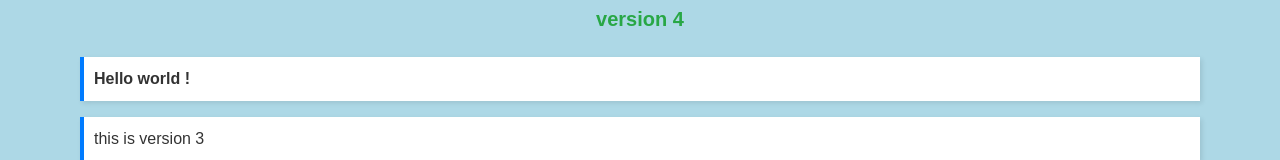
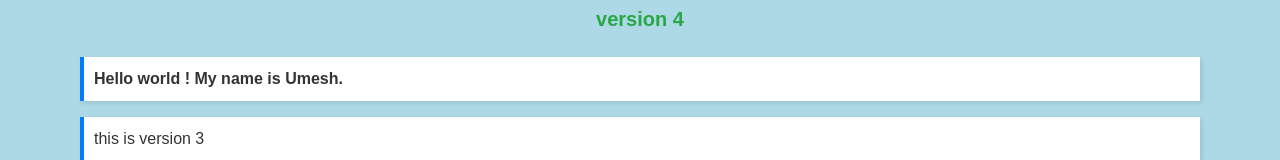
Before and after one commit to um-ex/myRepo, a plain HTML site: page index.html in a window 1280 px wide. Shown: the part 169-329 px from the top of the page. Drawn offline with Linux system fonts and the light colour scheme.

Commit message:
added more lines to the first paragraph

```diff
--- a/index.html
+++ b/index.html
@@ -17,7 +17,7 @@
 <body>
 	<h3>Greetings !!</h3>
 	<h4>version 4</h4>
-	<p><b>Hello world !</b></p>
+	<p><b>Hello world ! My name is Umesh.</b></p>
 	<p> this is version 3 </p>
 </body>
 </html>
```
